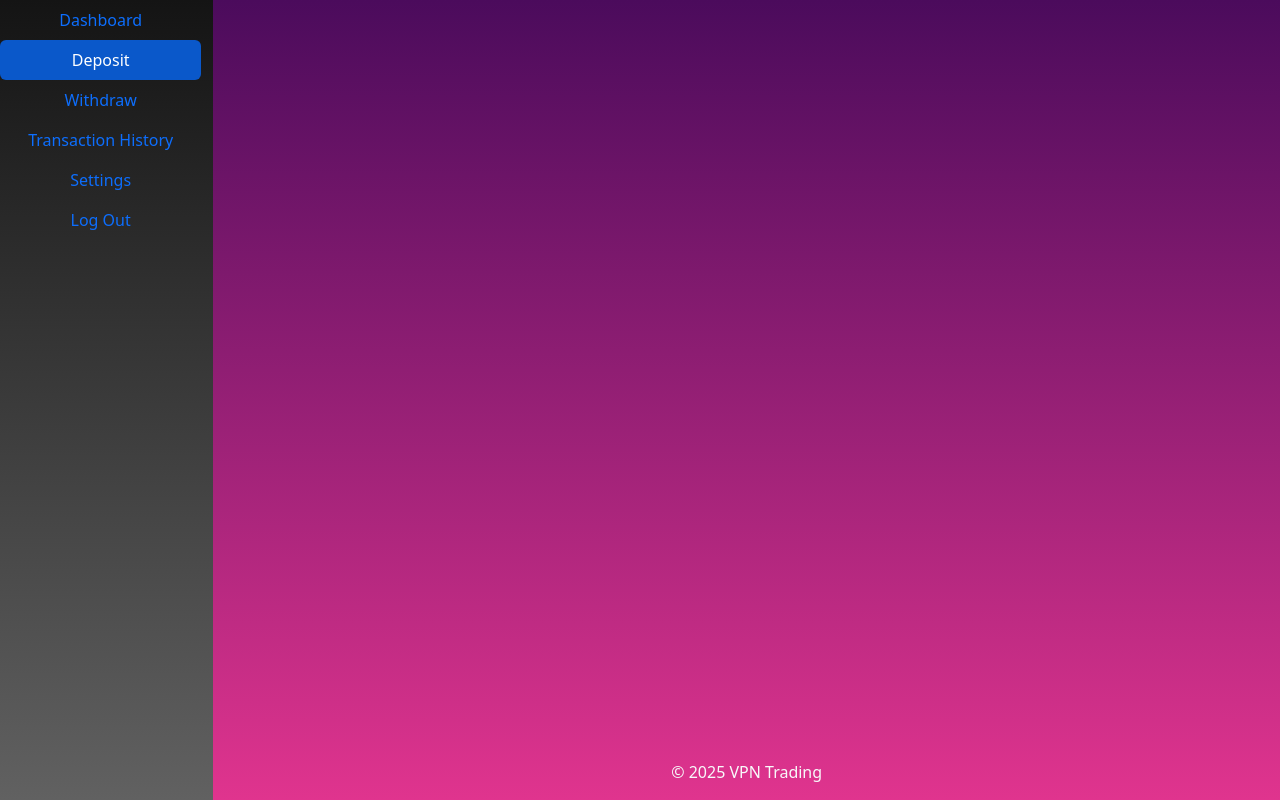
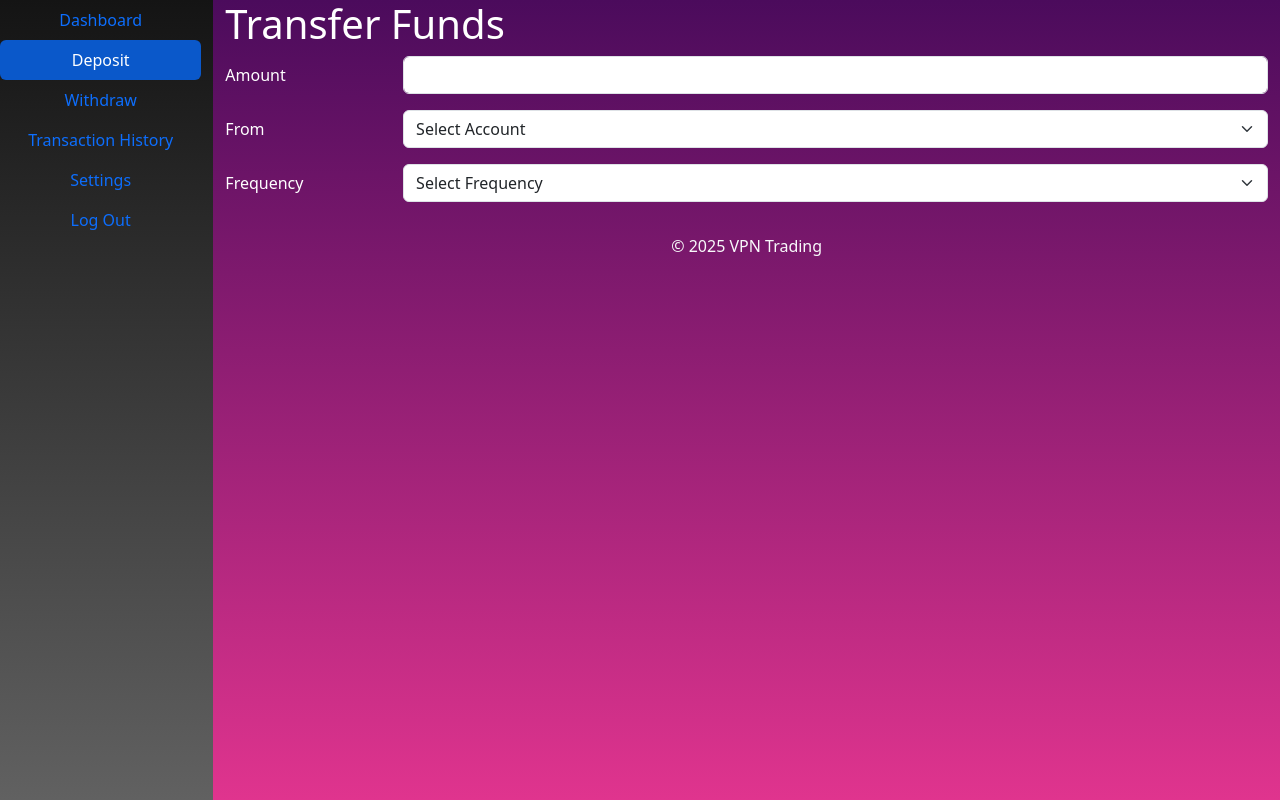
Before and after one commit to TrioStuds/Capstone-Git-Repo, a Flask app: page /deposit in a window 1280 px wide. Run offline with Flask 3, Linux system fonts and the light colour scheme.

Commit message:
added to deposit template

```diff
--- a/templates/deposit.html
+++ b/templates/deposit.html
@@ -6,6 +6,39 @@
 <body class="text-white">
     <div class="dashboard-container">
         <div class="main-content">
+            <h1>Transfer Funds</h1>
+                <div class="deposit-section">
+                    <div class="row mb-3">
+                        <label for="inputAmount" class="col-sm-2 col-form-label">Amount</label>
+                    <div class="col-sm-10">
+                    <input type="email" class="form-control" id="inputAmount">
+                    </div>
+                        </div>
+                <div class="row mb-3">
+                    <label for="inputFrom" class="col-sm-2 col-form-label">From</label>
+                        <div class="col-sm-10">
+                            <!-- ...existing code... -->
+                            <!-- replaced the empty text input with the select element and fixed option tags -->
+                            <select id="inputFrom" class="form-select" aria-label="Select account">
+                                <option value="" selected>Select Account</option>
+                                <option value="1">Active Duty Checking - Checking 12345</option>
+                                <option value="2">Active Duty Savings - Savings 67890</option>
+                                <option value="3">CryptoWallet - BTC - B3AFD120CF0</option>
+                            </select>
+                        </div>
+                </div>
+                <div class="row mb-3">
+                    <label for="inputFreq" class="col-sm-2 col-form-label">Frequency</label>
+                        <div class="col-sm-10">
+                            <select id="inputFreq" class="form-select" aria-label="Select account">
+                                <option value="" selected>Select Frequency</option>
+                                <option value="1">Once</option>
+                                <option value="2">Weekly</option>
+                                <option value="3">Monthly</option>
+                            </select>
+                        </div>
+                </div>
+
         </div>
     </div>
 </body>
```
